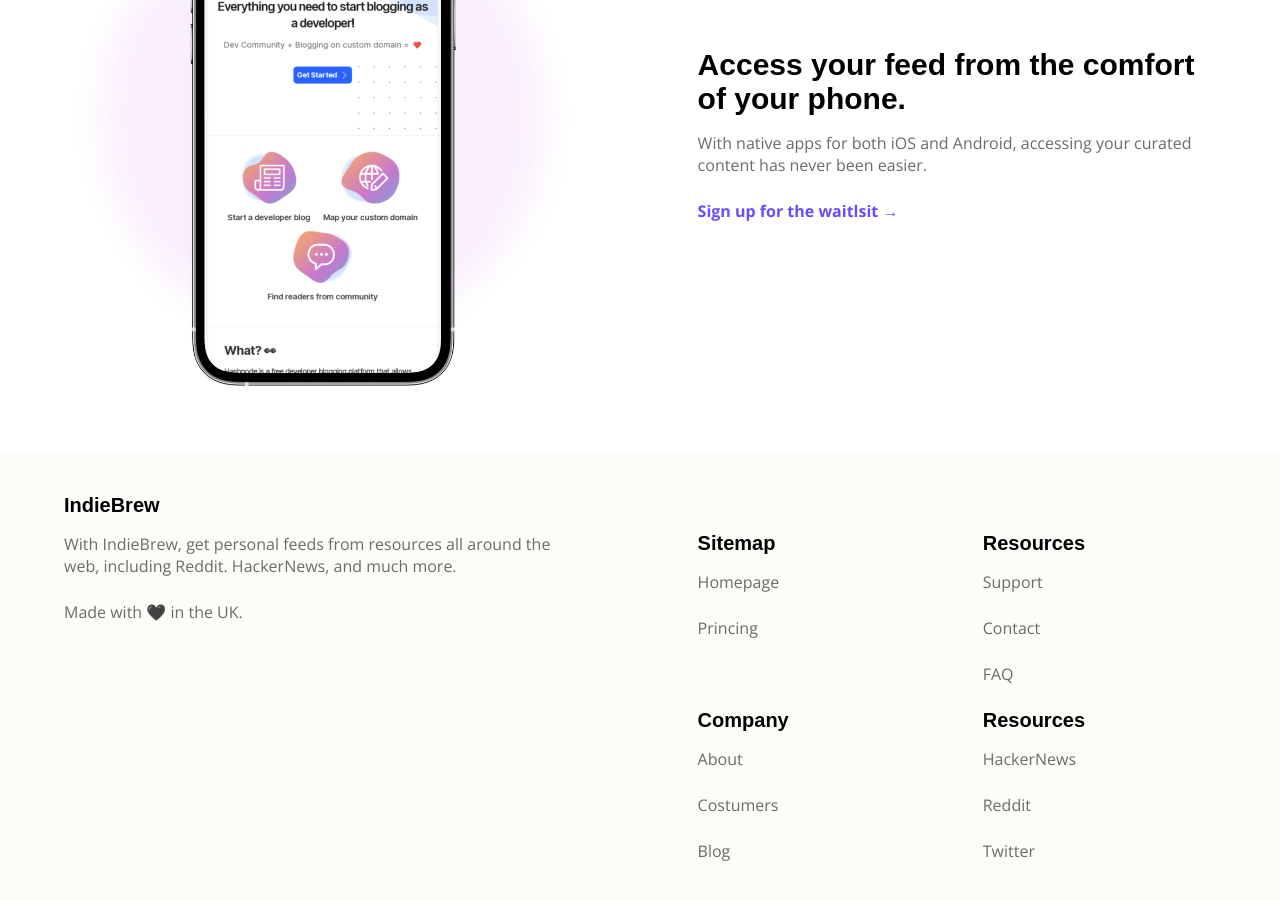
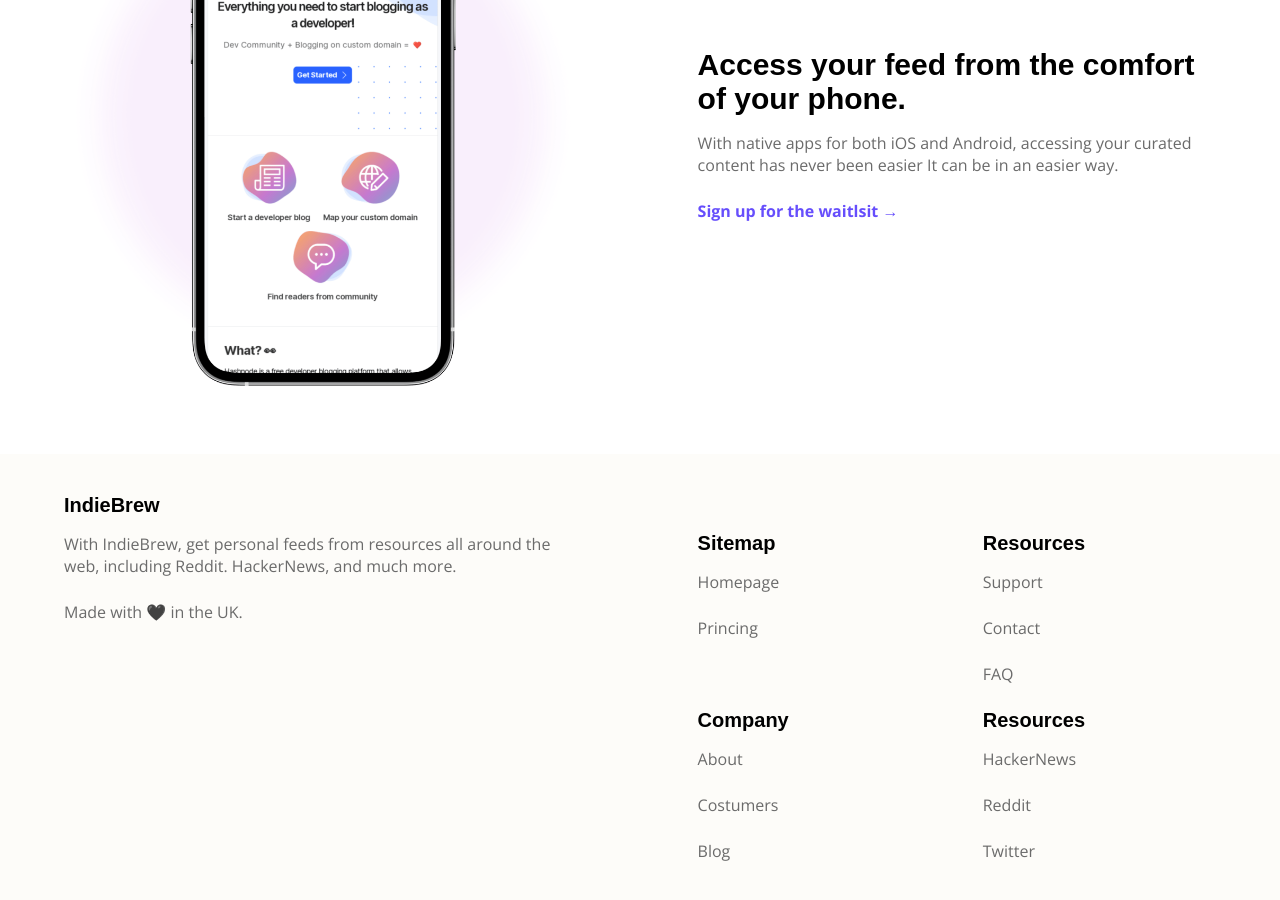
Before and after one commit to jasonan99/indie-brew-codewell, a plain HTML site: page index.html in a window 1280 px wide. Shown: the part 1920-2820 px from the top of the page. Drawn offline with nearby package versions, Linux system fonts and the light colour scheme.

Commit message:
agregar texto

```diff
--- a/index.html
+++ b/index.html
@@ -56,7 +56,7 @@
                 </article>
                 <article class="access__info">
                     <h2>Access your feed from the comfort of your phone.</h2>
-                    <p>With native apps for both iOS and Android, accessing your curated content has never been easier.</p>
+                    <p>With native apps for both iOS and Android, accessing your curated content  has never been easier It can be in an easier way.</p>
                     <a class="text__purple" href="#">Sign up for the waitlsit →</a>
                 </article>
             </section>
@@ -71,8 +71,8 @@
                         <p>Made with 🖤 in the UK.</p>
                     </article>
                 </section>
-               <section class="footer__nav">
-                   <section class="footer__nav--box">
+            <section class="footer__nav">
+                <section class="footer__nav--box">
                         <article>
                             <h4>Sitemap</h4>
                             <p>Homepage</p>
@@ -84,8 +84,8 @@
                             <p>Costumers</p>
                             <p>Blog</p>
                         </article>
-                   </section>
-                   <section class="footer__nav--box">
+                </section>
+                    <section class="footer__nav--box">
                         <article>
                             <h4>Resources</h4>
                             <p>Support</p>
```
Also changed, not shown: package-lock.json (added).
